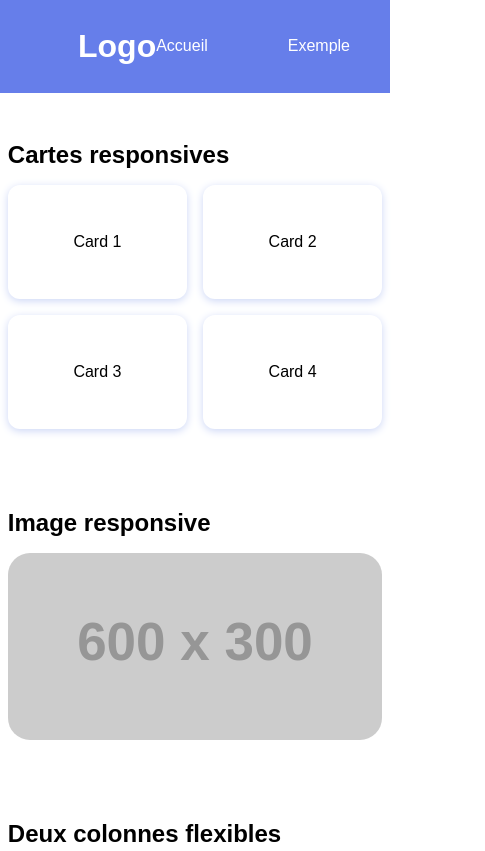
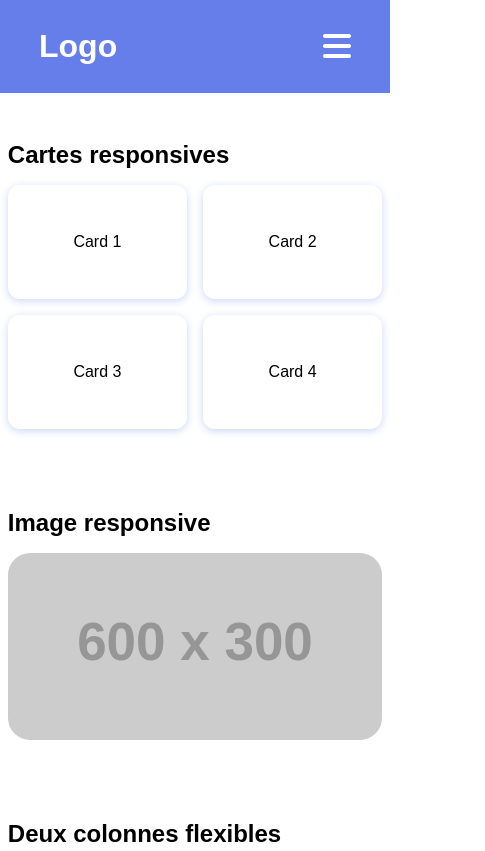
Before and after one commit to blacksnyd/responsive, a plain HTML site: page index.html in a window 390 px wide. Shown: the top 851 px of the page, 485 px wide, since content can reach past the window. Drawn offline with Linux system fonts and the light colour scheme; placeholder pictures from the web are drawn by us.

Commit message:
add burger menu icon

```diff
--- a/index.html
+++ b/index.html
@@ -4,11 +4,15 @@
     <meta name="viewport" content="width=device-width, initial-scale=1.0">
     <title>Responsive</title>
     <link rel="stylesheet" href="style.css">
+    <link rel="stylesheet" href="https://use.fontawesome.com/releases/v6.1.2/css/all.css">
   </head>
   <body>
     <header>
       <div class="header-container">
         <h1>Logo</h1>
+        <div class="burger">
+          <i class="fa-solid fa-bars"></i>
+        </div>
         <nav class="nav">
           <ul>
             <li>Accueil</li>
--- a/style.css
+++ b/style.css
@@ -87,3 +87,22 @@ footer .footer-container {
   padding: 1vw 20vw;
   max-width: 900px;
 }
+.burger {
+  display: none;
+}
+@media (max-width: 900px) {
+  .header-container {
+    padding: 1vw 10vw !important;
+  }
+  .burger {
+    cursor: pointer;
+    display: block;
+  }
+  .burger i {
+    color: white;
+    font-size: 2em;
+  }
+  .nav {
+    display: none !important;
+  }
+}
```
